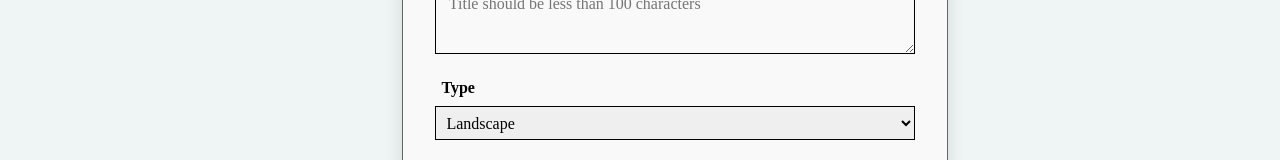
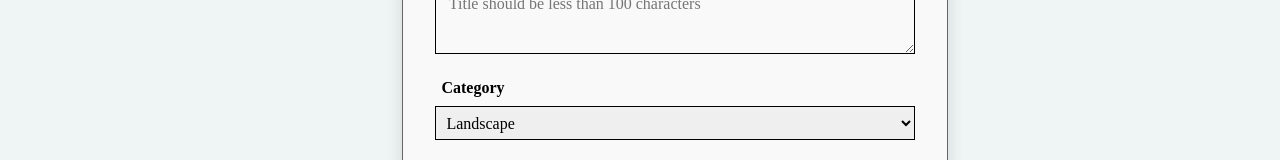
Before and after one commit to MiglenaPencheva/color-palettes-react, a React (Create React App) app: page /create in a window 1280 px wide. Shown: the part 247-407 px from the top of the page. Built offline with nearby package versions, Linux system fonts and the light colour scheme.

Commit message:
Category added

```diff
--- a/src/components/Create/Create.js
+++ b/src/components/Create/Create.js
@@ -15,18 +15,18 @@ const Create = () => {
             let formData = new FormData(e.currentTarget);
 
             let title = formData.get('title');
-            let type = formData.get('type');
+            let category = formData.get('category');
             let imageUrl = formData.get('imageUrl');
 
             if (title.trim() === '') { throw new Error('Title required'); }
-            if (type.trim() === '') { throw new Error('Type required'); }
+            if (category.trim() === '') { throw new Error('category required'); }
             if (imageUrl.trim() === '') { throw new Error('Image required'); }
             if (imageUrl.slice(0, 7) !== 'http://' &&
                 imageUrl.slice(0, 8) !== 'https://') { throw new Error('Invalid image URL'); }
 
             let colorPaletteData = {
                 title,
-                type,
+                category,
                 imageUrl,
                 creator: user._id
             };
@@ -51,12 +51,16 @@ const Create = () => {
                         </span>
                     </p>
                     <p className="field">
-                        <label htmlFor="type">Type</label>
+                        <label htmlFor="type">Category</label>
                         <span className="input">
-                            <select id="type" name="type">
+                            <select id="type" name="category">
                                 <option value="landscape">Landscape</option>
-                                <option value="portrait">Portrait</option>
-                                <option value="square">Square</option>
+                                <option value="sea">Sea</option>
+                                <option value="sky">Sky</option>
+                                <option value="plants">Plants</option>
+                                <option value="animals">Animals</option>
+                                <option value="foodAndDrinks">Food & Drinks</option>
+                                <option value="others">Others</option>
                             </select>
                         </span>
                     </p>
```
